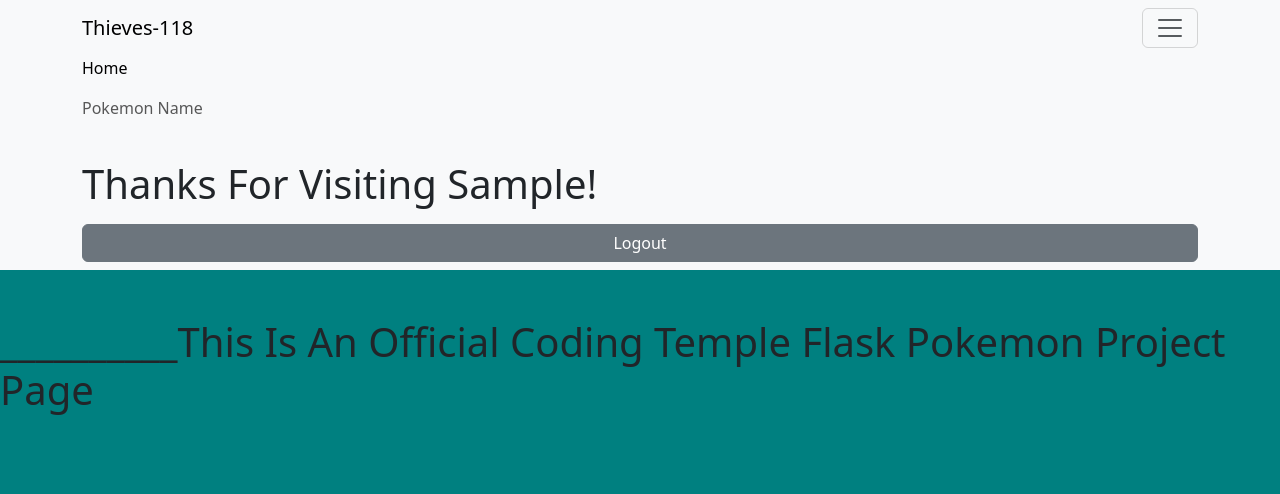
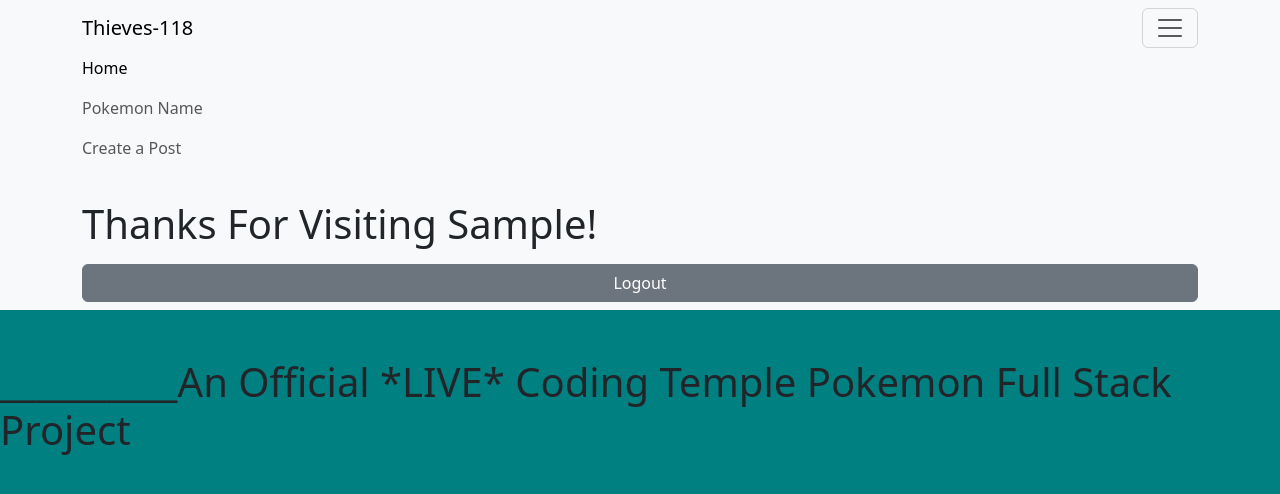
Before and after one commit to 9000HAL/v.2_wk6-day1-2_flask_bp_fav_inclass_fromWEEK-5-FLASK-Day-1_fresh.file-, a Flask app: page / in a window 1280 px wide, after a click that opens the changed part. Shown: the top 494 px of the page. Run offline with Flask 3, Linux system fonts and the light colour scheme; the visitor is signed in with stand-in values (Sample User, id 1); data that the repository does not hold is empty.

Commit message:
working post --- error at [01:07] --- problem

```diff
--- a/app/blueprints/main/routes.py
+++ b/app/blueprints/main/routes.py
@@ -4,12 +4,18 @@ import requests
 from . import main
 #from flask import Blueprint      #---- GHCP commented out????use???
 from flask_login import login_required
+#from app.models import Posts #error causing ca ver.
+from app.models import Post #no error-------
+#from app.models import posts #error
+#from app.models import post #error
+
 
 
 @main.route('/')
 @main.route('/home') ###########gabe fix???
 def home():
-    return render_template('home.html')
+    posts = Post.query.all()
+    return render_template('home.html', posts=posts)
 
 
 
--- a/app/templates/base.html
+++ b/app/templates/base.html
@@ -31,6 +31,9 @@
                 <a class="nav-link" href="{{ url_for('main.pokemon_name') }}">Pokemon Name</a>
               </li>
               <li class="nav-item">
+                <a class="nav-link" href="{{ url_for('posts.create_post') }}">Create a Post</a>
+              </li>
+              <li class="nav-item">
                 <p class="nav-link"><h1>Thanks For Visiting {{ current_user.first_name }}!</p></h1>
               </li>
               <a class="btn btn-secondary" href="{{ url_for('auth.logout')}}">Logout</a>
--- a/app/templates/home.html
+++ b/app/templates/home.html
@@ -7,5 +7,17 @@
 {% block content %}
     <br>
     <br>
-    <h1>__________This Is An Official Coding Temple Flask Pokemon Project Page</h1>
+    <h1>__________An Official *LIVE* Coding Temple Pokemon Full Stack Project</h1>
+    {% if posts %}
+        {% for post in posts %}
+            <div class="card" style="width: 18rem;">
+                <img src="{{post.img.url}}" class="card-img-top" alt="...">
+                <div class="card-body">
+                    <h5 class="card-title">{{post.title}}</h5>
+                    <p class="card-text">{{post.caption}}</p>
+                    <a href="#" class="btn btn-primary">Go somewhere</a>
+                </div>
+            </div>
+        {% endfor %}
+    {% endif %}
 {% endblock %}
```
Also changed, not shown: app/blueprints/posts/posts_templates/create_post.html (+1 -34 lines).
